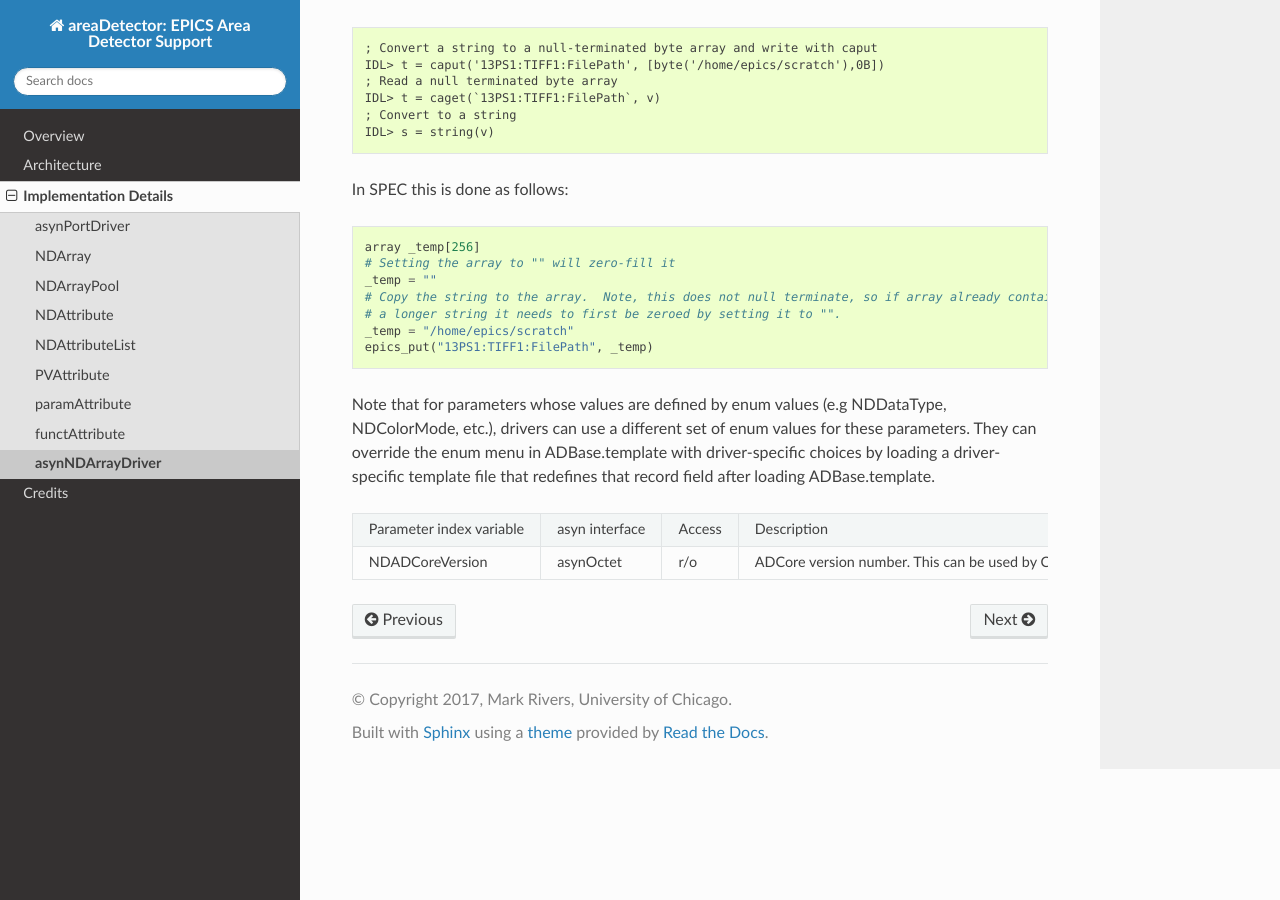
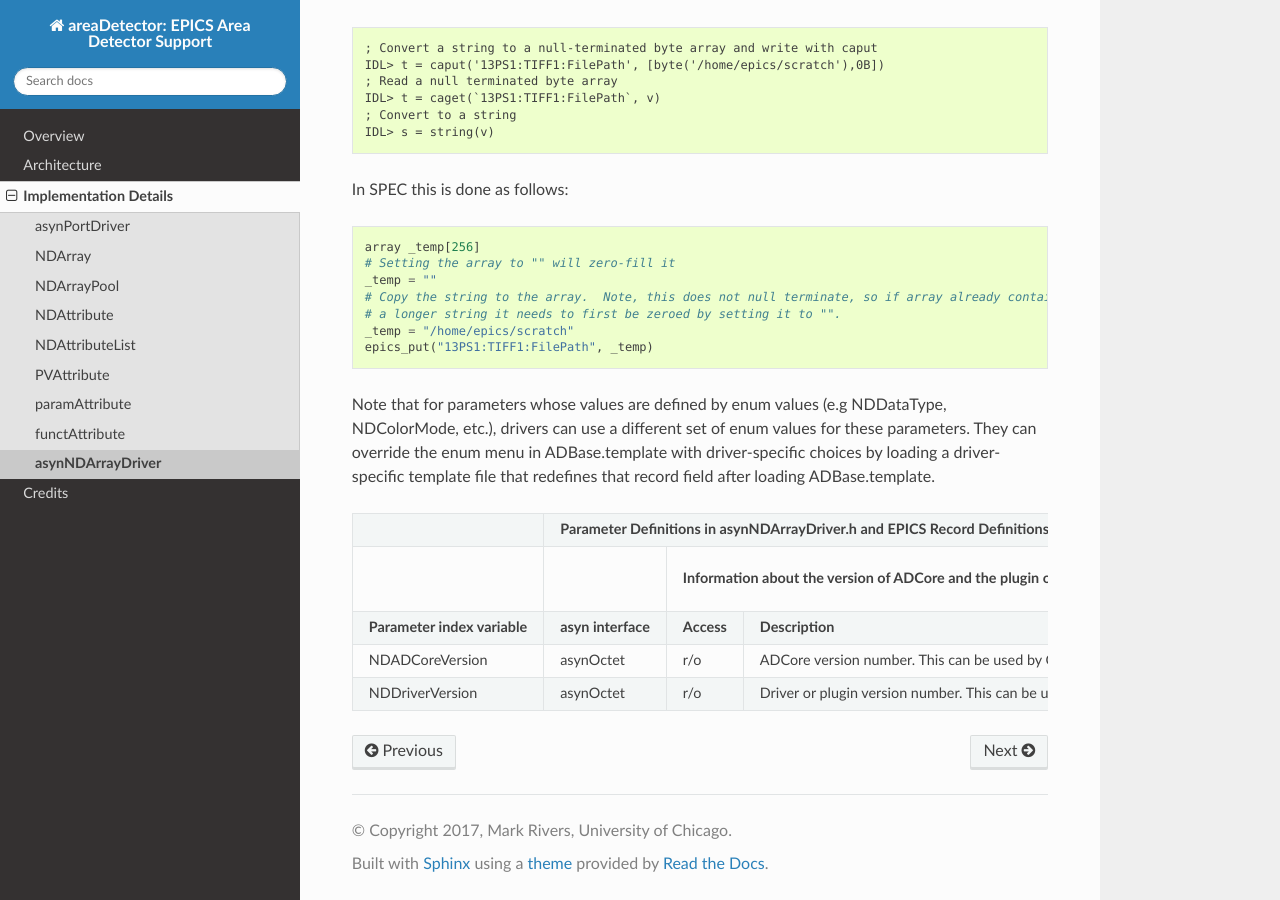
Before and after one commit to MarkRivers/areadetector-1, a Sphinx documentation site: the page built from docs/source/implementation_details/asynNDArrayDriver.rst, in a window 1280 px wide and 900 px high, scrolled down 901 px. Built offline with Sphinx 7.4.7 and the Read the Docs theme 2.0.0, drawn with Linux system fonts in a browser that asks for light colours.

Commit message:
working on table

```diff
--- a/docs/source/implementation_details/asynNDArrayDriver.rst
+++ b/docs/source/implementation_details/asynNDArrayDriver.rst
@@ -36,8 +36,20 @@ In SPEC this is done as follows:
 
 Note that for parameters whose values are defined by enum values (e.g NDDataType, NDColorMode, etc.), drivers can use a different set of enum values for these parameters. They can override the enum menu in ADBase.template with driver-specific choices by loading a driver-specific template file that redefines that record field after loading ADBase.template.
 
-+---------------------------+----------------+---------+----------------------------------------------------------------------------------------------------------------------------------------------------------------------------+----------------+----------------------------+-----------------------+
-| Parameter index variable  | asyn interface | Access  | Description                                                                                                                                                                | drvInfo string |  EPICS record name         |     EPICS record type |
-+---------------------------+----------------+---------+----------------------------------------------------------------------------------------------------------------------------------------------------------------------------+----------------+----------------------------+-----------------------+
-| NDADCoreVersion           |asynOctet       | r/o     | ADCore version number. This can be used by Channel Access clients to alter their behavior depending on the version of ADCore that was used to build this driver or plugin. | ADCORE_VERSION | $(P)$(R)ADCoreVersion_RBV  |     stringin          |
-+---------------------------+----------------+---------+----------------------------------------------------------------------------------------------------------------------------------------------------------------------------+----------------+----------------------------+-----------------------+
+
++-------------------------------+----------------------------------------------------------------------------------------------------------------------------------------------------+------------------------+
+|                               | **Parameter Definitions in asynNDArrayDriver.h and EPICS Record Definitions in NDArrayBase.template (file-related records are in NDFile.template)**|                        |
++-------------------------------+--------------------+---------------------------------------------------------------------------+---------------------------------------------------+------------------------+
+|                               |                    | **Information about the version of ADCore and the plugin or driver**      |                    |                              |                        |
++-------------------------------+--------------------+-------------+-------------------------------------------------------------+--------------------+------------------------------+------------------------+
+| **Parameter index variable**  | **asyn interface** | **Access**  | **Description**                                             | **drvInfo string** |  **EPICS record name**       |  **EPICS record type** |
++-------------------------------+--------------------+-------------+-------------------------------------------------------------+--------------------+------------------------------+------------------------+
+| NDADCoreVersion               | asynOctet          | r/o         | ADCore version number. This can be used by                  |                    |                              |                        |
+|                               |                    |             | Channel Access clients to alter their behavior              | ADCORE_VERSION     | $(P)$(R)ADCoreVersion_RBV    |     stringin           |
+|                               |                    |             | depending on the version of ADCore that was used            |                    |                              |                        |
+|                               |                    |             | to build this driver or plugin.                             |                    |                              |                        |
++-------------------------------+--------------------+-------------+-------------------------------------------------------------+--------------------+------------------------------+------------------------+
+| NDDriverVersion               | asynOctet          | r/o         | Driver or plugin version number. This can be used by        |                    |                              |                        |
+|                               |                    |             | Channel Access clients to alter their behavior              | DRIVER_VERSION     | $(P)$(R)DriverVersion_RBV    |     stringin           |
+|                               |                    |             | depending on the version of the plugin or driver.           |                    |                              |                        |
++-------------------------------+--------------------+-------------+-------------------------------------------------------------+--------------------+------------------------------+------------------------+
```
